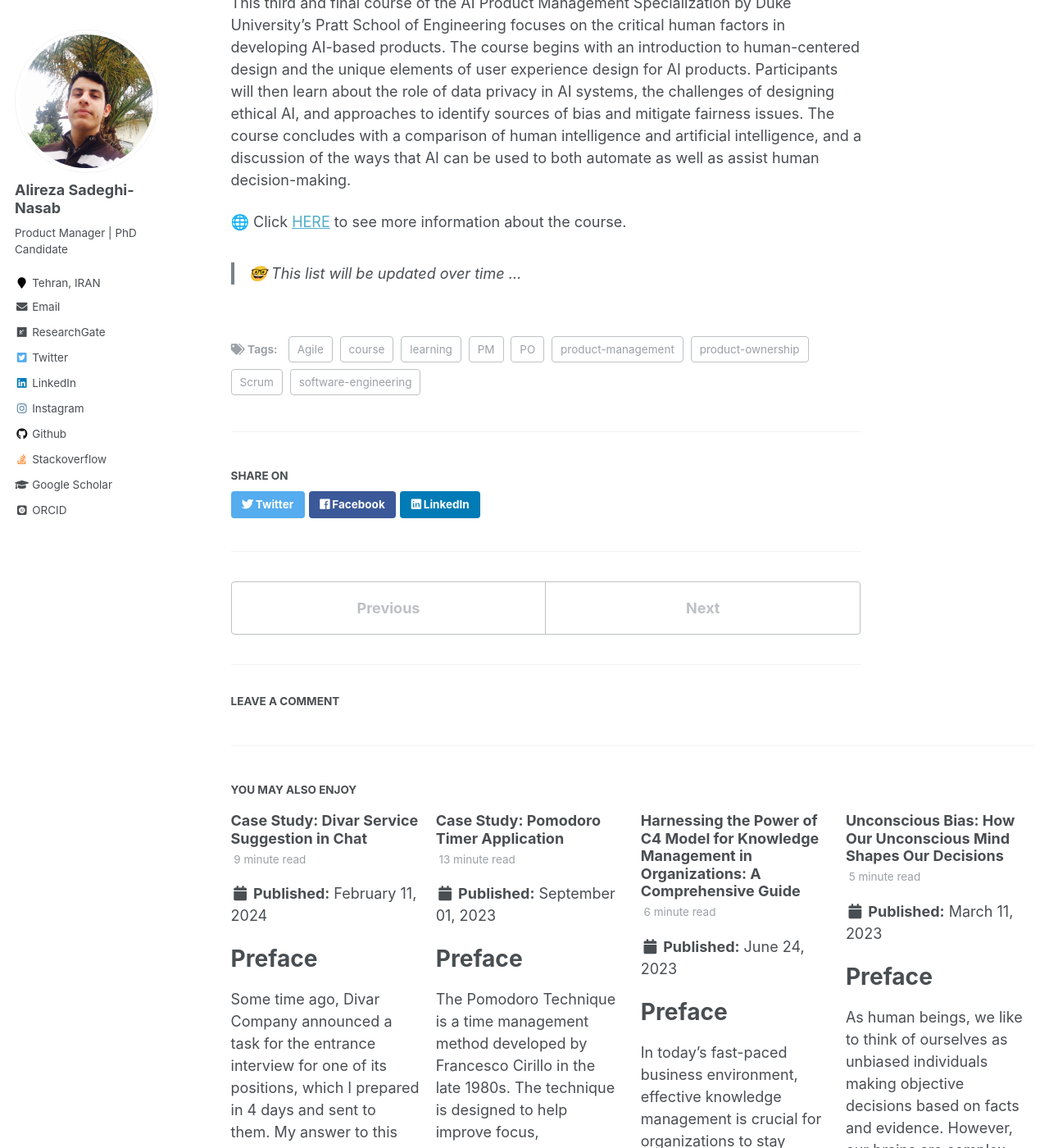
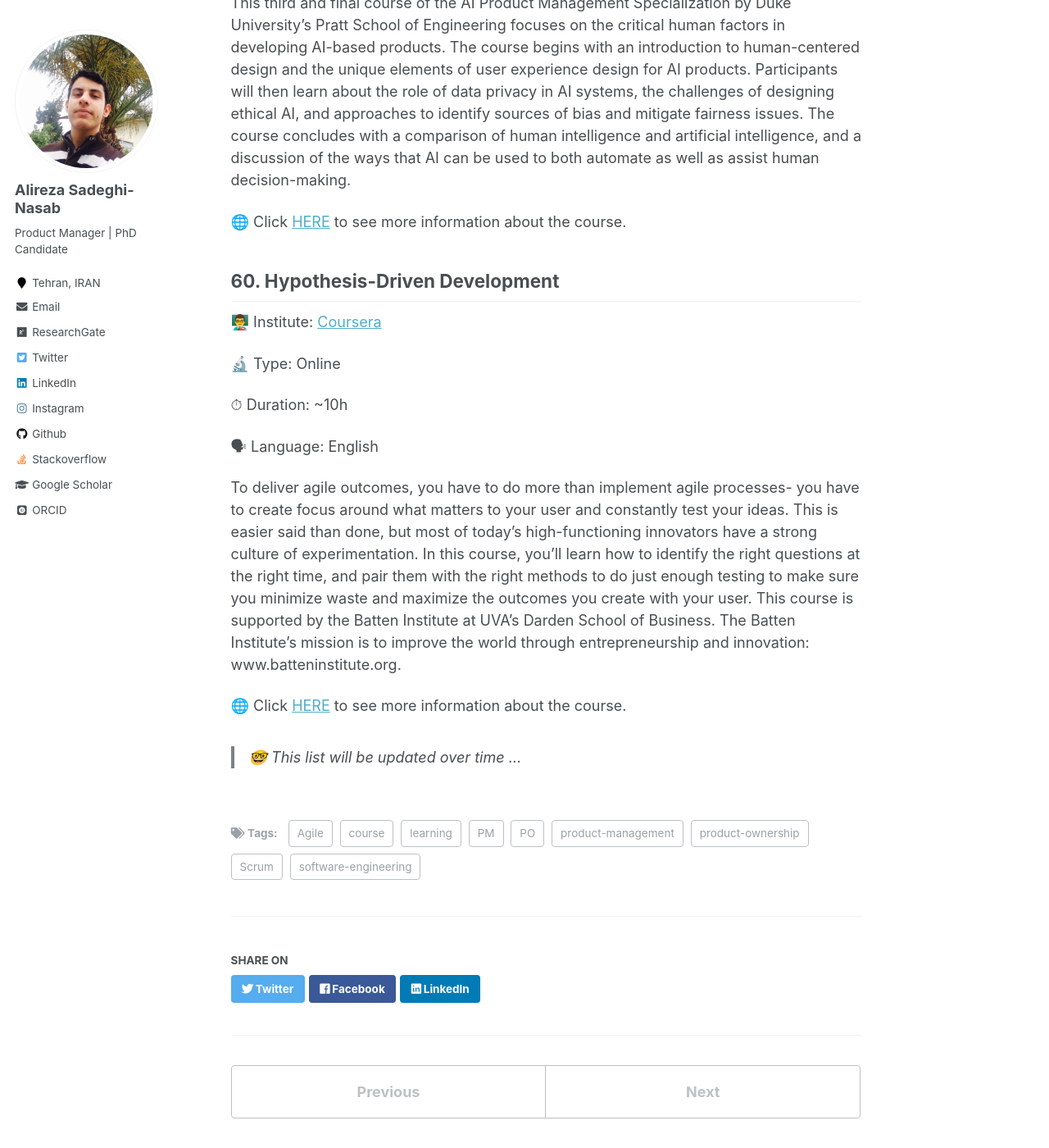
Before and after one commit to AlirezaSN/AlirezaSN.github.io, a Jekyll site: the page built from _posts/2023-03-25-blog-post-14.md, in a window 1280 px wide and 1400 px high, scrolled down 43992 px. Shown: the whole window at 82% size. Built offline with Jekyll 4.4.1, drawn with Linux system fonts in a browser that asks for light colours; some web fonts are replaced; comment, search, counter and statistics services are not loaded; some of the changed text lies outside the part shown.

Commit message:
add a new course

```diff
--- a/_posts/2023-03-25-blog-post-14.md
+++ b/_posts/2023-03-25-blog-post-14.md
@@ -1191,4 +1191,18 @@ This third and final course of the AI Product Management Specialization by Duke
 
 🌐 Click [HERE](https://www.coursera.org/learn/human-factors-in-artificial-intelligence) to see more information about the course.
 
+## 60. Hypothesis-Driven Development
+
+👨‍🏫 Institute: [Coursera](https://www.coursera.org/)
+
+🔬 Type: Online
+
+⏱ Duration: ~10h
+
+🗣 Language: English
+
+To deliver agile outcomes, you have to do more than implement agile processes- you have to create focus around what matters to your user and constantly test your ideas. This is easier said than done, but most of today’s high-functioning innovators have a strong culture of experimentation. In this course, you’ll learn how to identify the right questions at the right time, and pair them with the right methods to do just enough testing to make sure you minimize waste and maximize the outcomes you create with your user. This course is supported by the Batten Institute at UVA’s Darden School of Business. The Batten Institute’s mission is to improve the world through entrepreneurship and innovation: www.batteninstitute.org.
+
+🌐 Click [HERE](https://www.coursera.org/learn/uva-darden-agile-testing) to see more information about the course.
+
 > 🤓 This list will be updated over time ...
```
